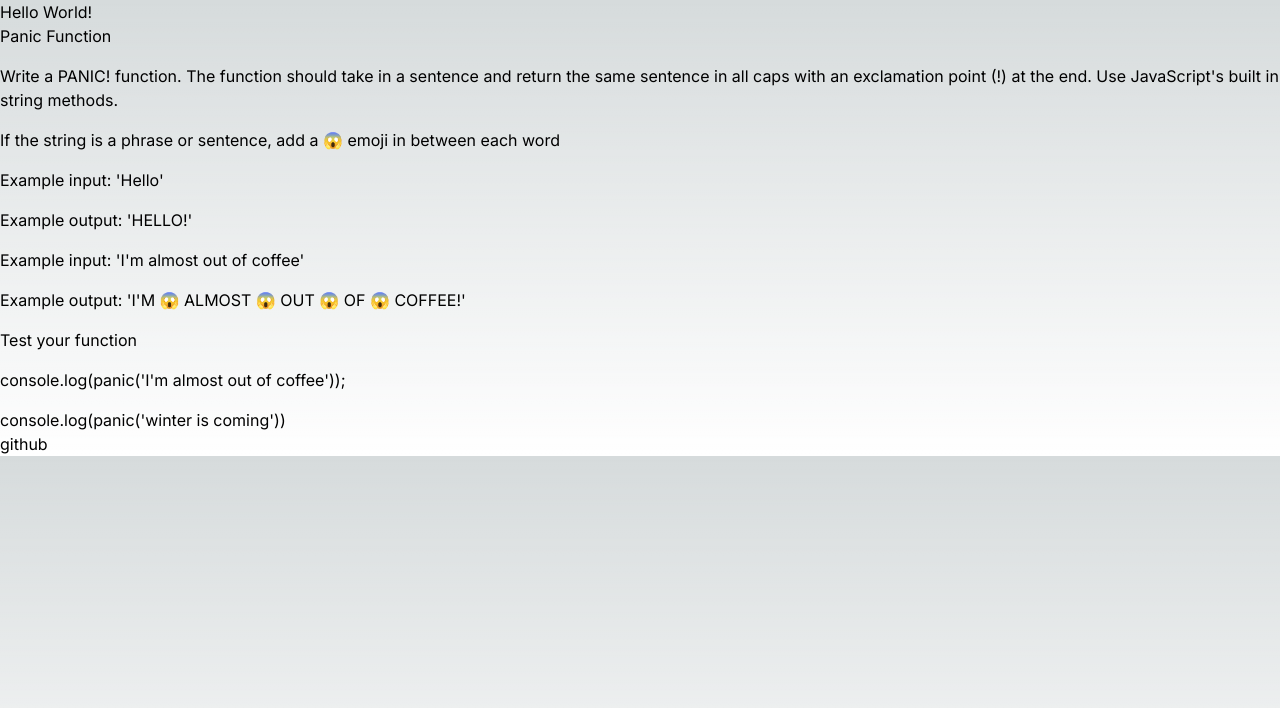
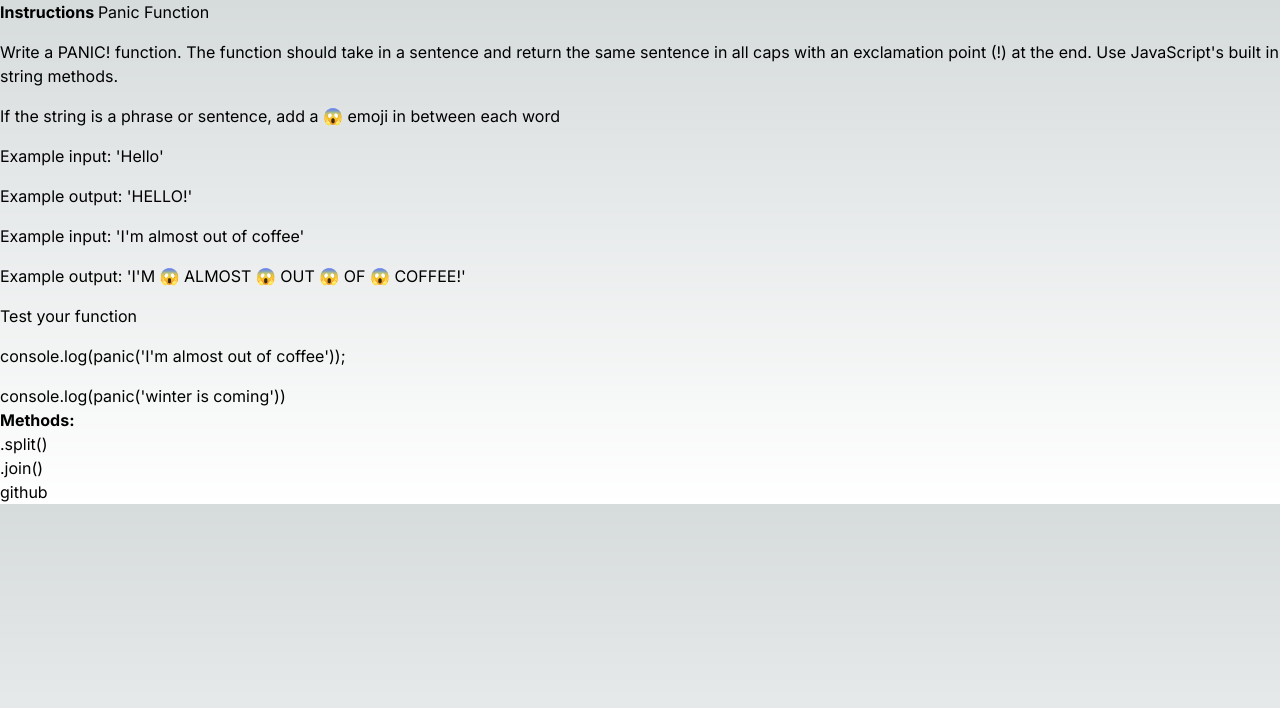
Before and after one commit to IsabelTizon/js-challenges, a Next.js app: page /scrimba/0 in a window 1280 px wide. Shown: the top 708 px of the page. Built offline with nearby package versions, Linux system fonts and the light colour scheme.

Commit message:
methods added to course details page

```diff
--- a/src/app/scrimba/[challengeDetails]/page.js
+++ b/src/app/scrimba/[challengeDetails]/page.js
@@ -3,9 +3,6 @@ import { challenges } from "../../../components/challenges";
 import { panic } from "../exercises/panic";
 
 export default function ChallengeDetails({ params }) {
-	console.log(panic("I'm almost out of coffee"));
-	console.log(panic("winter is coming"));
-
 	const { challengeDetails } = params;
 
 	const challenge = challenges[challengeDetails];
@@ -59,11 +56,13 @@ export default function ChallengeDetails({ params }) {
 
 	return (
 		<div>
-			Hello World!
 			<h1 className="" key={challenge.id}>
+				{" "}
+				<span className="font-bold">Instructions </span>
 				{challenge.name}
 			</h1>
 			<div>
+				{" "}
 				{challenge.description.map((intructions) => {
 					console.log(
 						"challenge.description ===> ",
@@ -76,6 +75,16 @@ export default function ChallengeDetails({ params }) {
 					);
 				})}
 			</div>
+			<p className="font-bold">Methods: </p>
+			<div>
+				{challenge.methods.map((hints) => {
+					console.log(
+						"challenge.methods ===> ",
+						challenge.methods
+					);
+					return <p key={hints}> {hints}</p>;
+				})}
+			</div>
 			<Link
 				key={challenge.github}
 				target="_blank"
```
